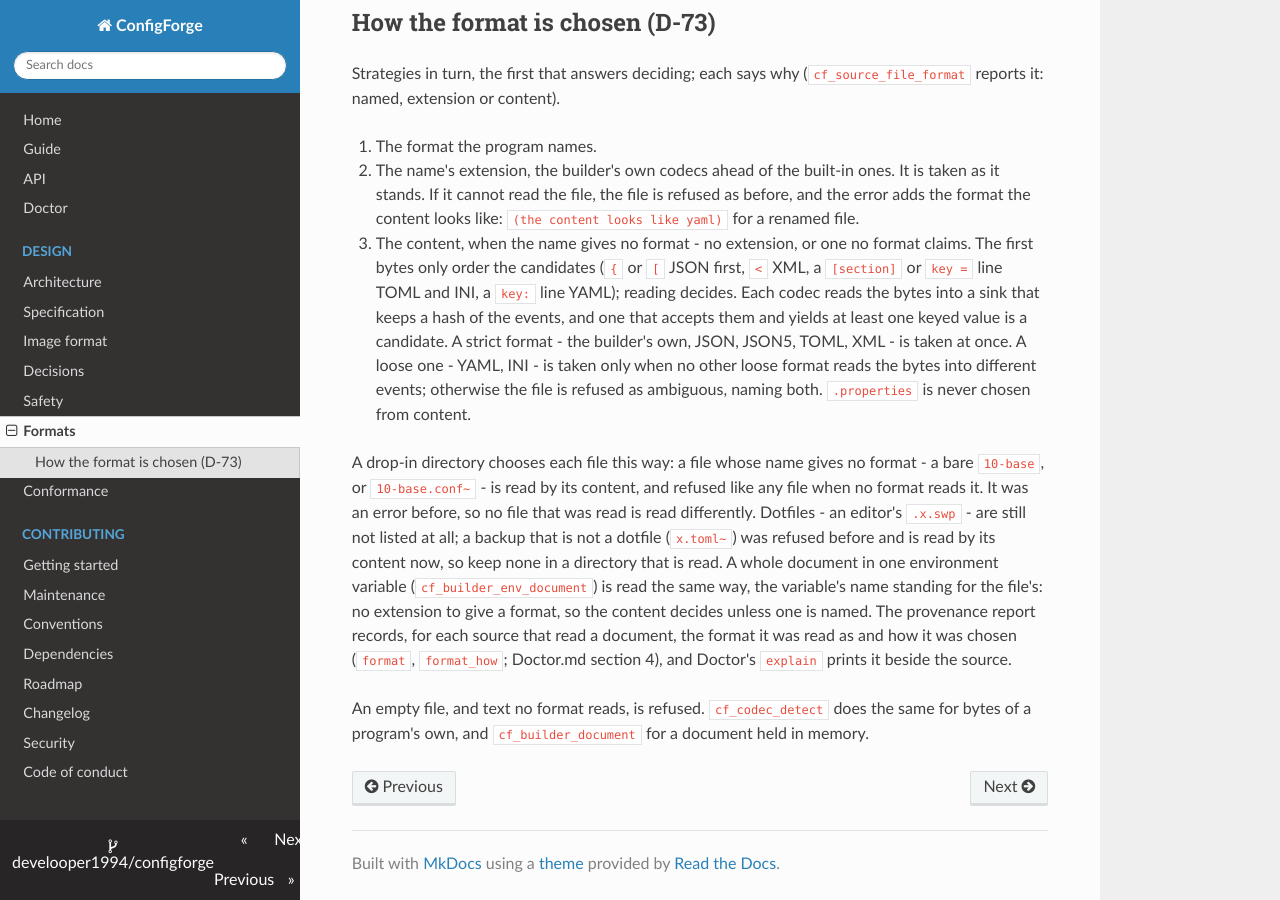
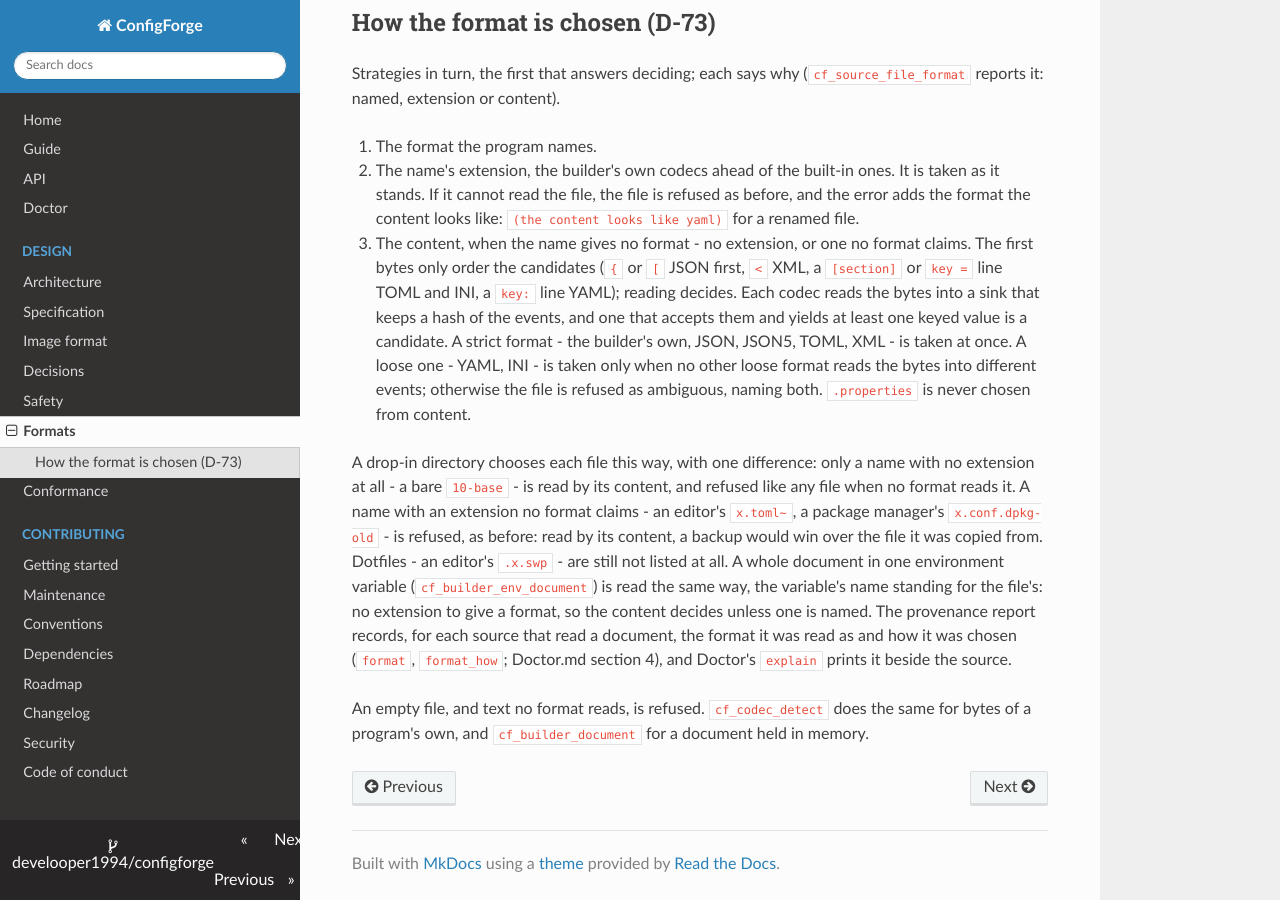
Before and after one commit to develooper1994/configforge, an MkDocs documentation site: the page built from docs/Formats.md, in a window 1280 px wide and 900 px high, scrolled down 1419 px. Built offline with MkDocs 1.6.1, drawn with Linux system fonts in a browser that asks for light colours.

Commit message:
D-73 finished: a backup in a directory refused, one error a frame
In a drop-in directory only a name with no extension is read by its
content; one with an extension no format claims - a backup's x.toml~ -
is refused as before, since read by its content it would win over the
file it was copied from. builder_document keeps one cf_error for its
refusals, within the stack budget. ClusterFuzzLite's builds take the
sanitiser from its own flags (CF_FUZZ_SANITIZE empty), as its bad-build
check requires one sanitiser a build.

```diff
--- a/docs/Formats.md
+++ b/docs/Formats.md
@@ -77,13 +77,13 @@ Strategies in turn, the first that answers deciding; each says why
    into different events; otherwise the file is refused as ambiguous,
    naming both. `.properties` is never chosen from content.
 
-A drop-in directory chooses each file this way: a file whose name gives no
-format - a bare `10-base`, or `10-base.conf~` - is read by its content, and
-refused like any file when no format reads it. It was an error before, so no
-file that was read is read differently. Dotfiles - an editor's `.x.swp` - are
-still not listed at all; a backup that is not a dotfile (`x.toml~`) was refused
-before and is read by its content now, so keep none in a directory that is
-read. A whole document in one environment variable
+A drop-in directory chooses each file this way, with one difference: only a
+name with no extension at all - a bare `10-base` - is read by its content, and
+refused like any file when no format reads it. A name with an extension no
+format claims - an editor's `x.toml~`, a package manager's `x.conf.dpkg-old` -
+is refused, as before: read by its content, a backup would win over the file
+it was copied from. Dotfiles - an editor's `.x.swp` - are still not listed at
+all. A whole document in one environment variable
 (`cf_builder_env_document`) is read the same way, the variable's name
 standing for the file's: no extension to give a format, so the content
 decides unless one is named. The provenance report records, for each source
```
Also changed, not shown: CHANGELOG.md (+8 -0 lines), docs/API.md (+4 -4 lines), docs/Guide.md (+1 -1 lines), docs/Roadmap.md (+1 -1 lines), 3 other files.
